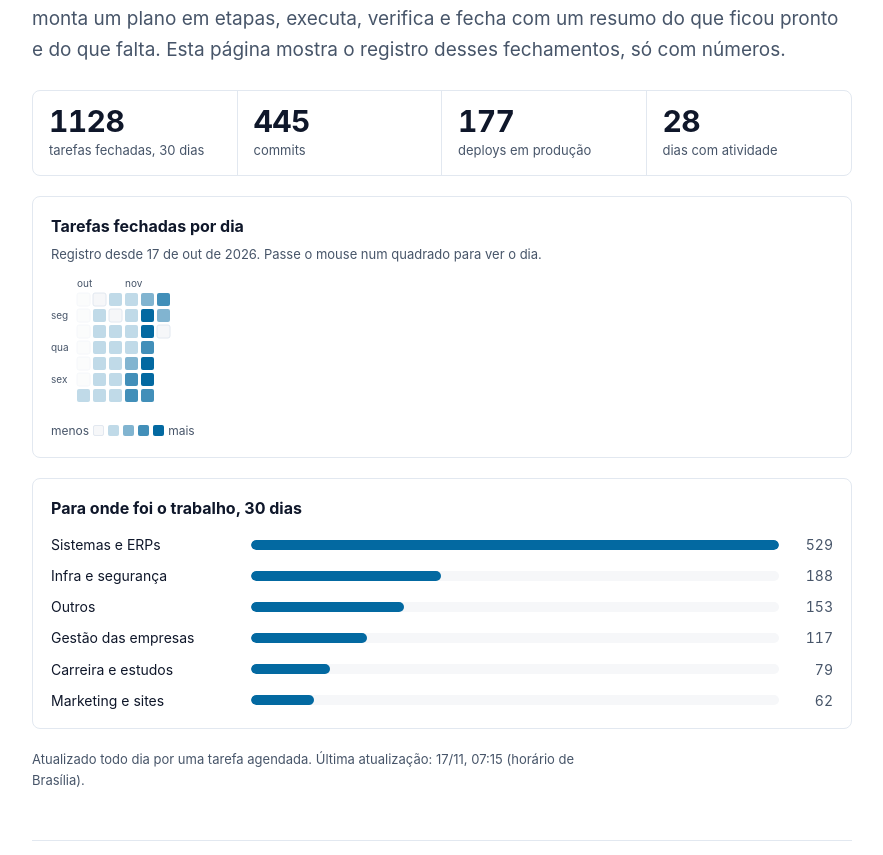
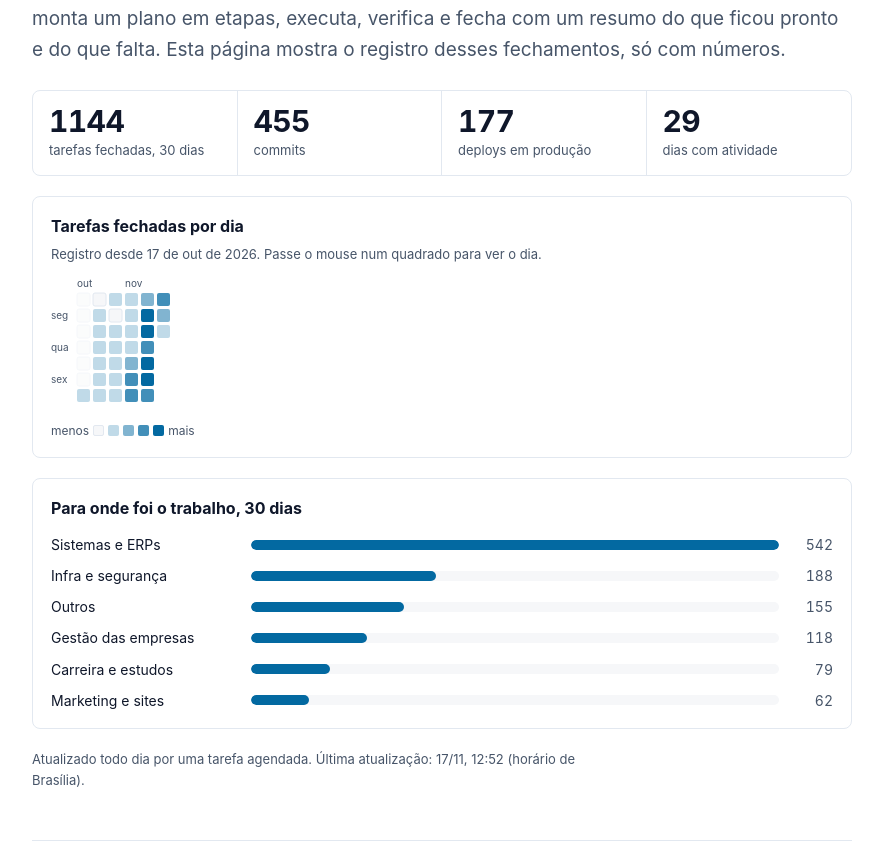
Before and after one commit to thiagogardev/thiagogardev.github.io, a Jekyll site: the page built from atividade.md, in a window 1280 px wide and 1400 px high. Shown: the part 239-1094 px from the top of the window, without its empty margins (198-1081 px from the left). Built offline with Jekyll 4.4.1, drawn with Linux system fonts in a browser that asks for light colours; part of the change alters nothing that is shown.

Commit message:
Atividade: 2026-11-17
Co-Authored-By: Claude Opus 5.5 <noreply@anthropic.com>

```diff
--- a/assets/atividade.json
+++ b/assets/atividade.json
@@ -1,5 +1,5 @@
 {
- "atualizado": "2026-11-17T10:15:25.090Z",
+ "atualizado": "2026-11-17T15:52:57.002Z",
  "inicio": "2026-10-17",
  "frentes": [
   "sistemas",
@@ -421,12 +421,16 @@
   },
   {
    "dia": "2026-11-17",
-   "tarefas": 0,
-   "passos": 1,
-   "commits": 0,
+   "tarefas": 16,
+   "passos": 28,
+   "commits": 10,
    "deploys": 0,
-   "sessoes": 1,
-   "frentes": {}
+   "sessoes": 10,
+   "frentes": {
+    "outros": 2,
+    "empresas": 1,
+    "sistemas": 13
+   }
   }
  ]
 }
```
